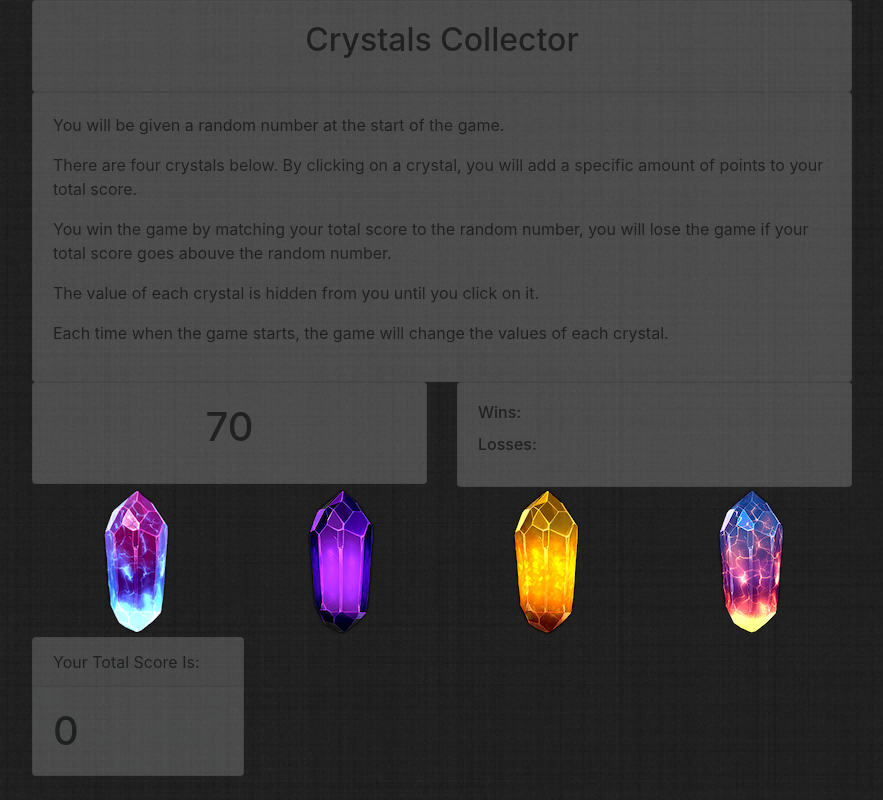
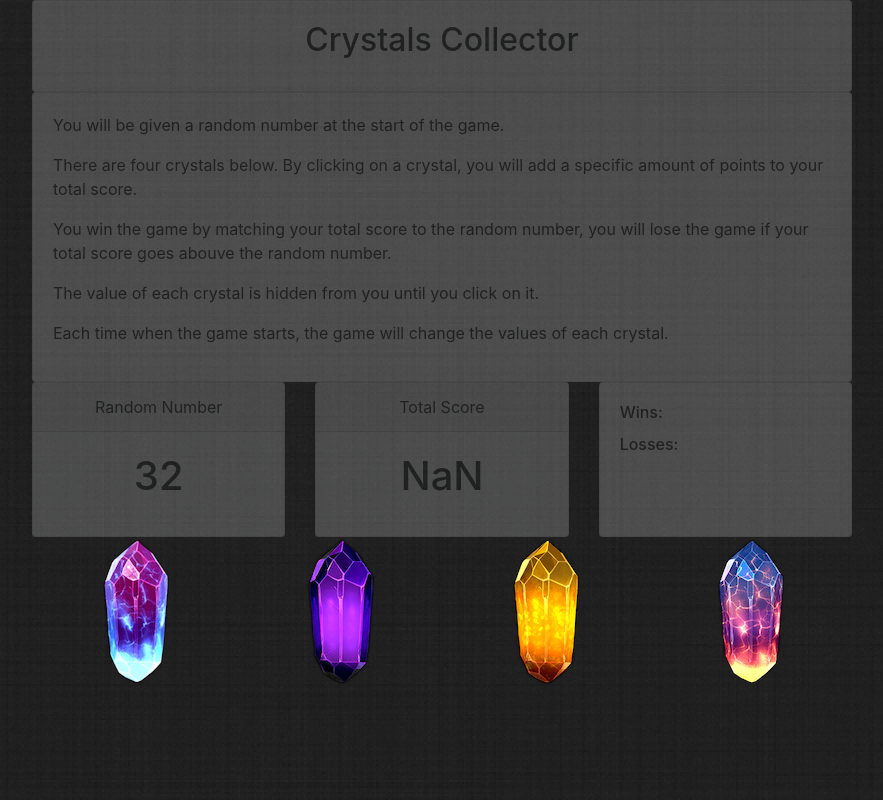
Before and after one commit to BraveOstrich/unit-4-game, a plain HTML site: page index.html in a window 1280 px wide. Shown: the whole page, without its empty margins (198-1081 px from the left). Drawn offline with nearby package versions, Linux system fonts and the light colour scheme.

Commit message:
Partial functionality

```diff
--- a/assets/css/style.css
+++ b/assets/css/style.css
@@ -17,7 +17,7 @@ body {
 }
 
 .mb-3 {
-    width: 212px;
+    height: 100%;
 }
 
 /* .title-card {
--- a/assets/javascript/game.js
+++ b/assets/javascript/game.js
@@ -0,0 +1,81 @@
+
+// Random number variables
+var min = 19;
+var max = 120;
+var randomNumber;
+var totalScore = 0;
+var wins = 0;
+var losses = 0;
+var crystalNumberOne;
+var crystalNumberTwo;
+var crystalNumberThree;
+var crystalNumberFour;
+var pointsOne = 0;
+var pointsTwo = 0;
+var pointsThree = 0;
+var pointsFour = 0;
+var total1;
+var total2;
+var total3;
+var total4;
+
+$(document).ready(function() {
+    // Create the random number
+
+    function random (){
+
+        randomNumber = Math.floor(Math.random() * (max - min + 1)) + min;
+        console.log(randomNumber);
+        $("#random-number").append(randomNumber);
+    };
+
+    function setNumbers(){
+        crystalNumberOne = Math.floor(Math.random() * 12) + 1;
+        crystalNumberTwo = Math.floor(Math.random() * 12) + 1;
+        crystalNumberThree = Math.floor(Math.random() * 12) + 1;
+        crystalNumberFour = Math.floor(Math.random() * 12) + 1;
+        console.log(crystalNumberOne, crystalNumberTwo, crystalNumberThree, crystalNumberFour);
+    }
+
+
+    $("#crystal-1").click(function(){
+        pointsOne++;
+        total1 = crystalNumberOne * pointsOne;
+        console.log(total1);
+    });
+
+    $("#crystal-2").click(function(){
+        pointsTwo++;
+        total2 = crystalNumberTwo * pointsTwo;
+        console.log(total2);
+    });
+
+    $("#crystal-3").click(function(){
+        pointsThree++;
+        total3 = crystalNumberThree * pointsThree;
+        console.log(total3);
+    });
+
+    $("#crystal-4").click(function(){
+        pointsFour++;
+        total4 = crystalNumberFour * pointsFour;
+        console.log(total4);
+    });
+
+
+   // Scoring
+   function gameScore(){
+
+    totalScore = total1 + total2 + total3 + total4;
+    $("#total-score").text(totalScore);
+    console.log(totalScore);
+    };
+
+
+
+    random();
+    setNumbers();
+    gameScore();
+
+
+});
--- a/index.html
+++ b/index.html
@@ -6,8 +6,11 @@
     <meta http-equiv="X-UA-Compatible" content="ie=edge">
     <link rel="stylesheet" type="text/css" href="assets/css/reset.css">
     <link rel="stylesheet" href="https://stackpath.bootstrapcdn.com/bootstrap/4.3.1/css/bootstrap.min.css" integrity="sha384-ggOyR0iXCbMQv3Xipma34MD+dH/1fQ784/j6cY/iJTQUOhcWr7x9JvoRxT2MZw1T" crossorigin="anonymous">
-    <script src="https://stackpath.bootstrapcdn.com/bootstrap/4.3.1/js/bootstrap.min.js" integrity="sha384-JjSmVgyd0p3pXB1rRibZUAYoIIy6OrQ6VrjIEaFf/nJGzIxFDsf4x0xIM+B07jRM" crossorigin="anonymous"></script>
+    <!-- <script src="https://stackpath.bootstrapcdn.com/bootstrap/4.3.1/js/bootstrap.min.js"></script> -->
     <link rel="stylesheet" type="text/css" href="assets/css/style.css">
+    <script src="https://ajax.googleapis.com/ajax/libs/jquery/3.3.1/jquery.min.js"></script>
+    <script src="http://code.jquery.com/ui/1.9.2/jquery-ui.js"></script>
+    <script type="text/javascript" src="assets/javascript/game.js"></script>
     <title>Crystals Collector</title>
 </head>
 <body>
@@ -32,19 +35,28 @@
             <p>Each time when the game starts, the game will change the values of each crystal.</p>
         </div>
         </div>
-        <div class="row row-1">
-            <div class="col-sm-6">
-                <div class="card">
+        <div class="row row-1 number-row">
+            <div class="col-sm-4">
+                <div class="card bg-light text-center mb-3 d-flex">
+                    <div class="card-header">Random Number</div>
                     <div class="card-body">
-                        <h1 class="card-title text-center">70</h1>
+                        <h1 id="random-number" class="card-text"></h1>
                     </div>
                 </div>
             </div>
-            <div class="col-sm-6">
-                <div class="card">
+            <div class="col-sm-4">
+                <div class="card bg-light text-center mb-3 d-flex">
+                    <div class="card-header">Total Score</div>
+                    <div class="card-body">
+                        <h1 id="total-score" class="card-text">0</h1>
+                    </div>
+                </div>
+            </div>
+            <div class="col-sm-4">
+                <div class="card mb-3 d-flex">
                     <div class="card-body">
                         <h6 class="card-title text-left">Wins:</h6>
-                        <h6 class="card-title text-left">Losses:</h6>
+                        <h6 class="card-title text-left vcenter">Losses:</h6>
                     </div>
                 </div>
             </div>
@@ -53,36 +65,31 @@
             <div class="image-box">
                 <div class="row row-2">
                     <div class="col-sm-3">
-                        <img src="assets/images/crystal1.png" class="img-responsive mx-auto d-block" alt="Crystal">
+                        <img src="assets/images/crystal1.png" id="crystal-1" class="img-responsive mx-auto d-block crystal" alt="Crystal">
                     </div>
                     <div class="col-sm-3">
-                        <img src="assets/images/crystal2.png" class="img-responsive mx-auto d-block" alt="Crystal">
+                        <img src="assets/images/crystal2.png" id="crystal-2" class="img-responsive mx-auto d-block crystal" alt="Crystal">
                     </div>
                     <div class="col-sm-3">
-                        <img src="assets/images/crystal3.png" class="img-responsive mx-auto d-block" alt="Crystal">
+                        <img src="assets/images/crystal3.png" id="crystal-3" class="img-responsive mx-auto d-block crystal" alt="Crystal">
                     </div>
                     <div class="col-sm-3">
-                        <img src="assets/images/crystal4.png" class="img-responsive mx-auto d-block" alt="Crystal">
+                        <img src="assets/images/crystal4.png" id="crystal-4" class="img-responsive mx-auto d-block crystal" alt="Crystal">
                     </div>
                 </div>
             </div>
+    </div>
 
-            <!-- <div class="card" style="width: 18rem;">
-                    <ul class="list-group list-group-flush">
-                        <li class="list-group-item">Your Total Score Is:</li>
-                    </ul>
-                    <div class="card-body">
-                      <h1 class="card-title">0</h1>
-                    </div>
-                  </div> -->
 
-            <div class="card bg-light mb-3">
-                <div class="card-header">Your Total Score Is:</div>
-                <div class="card-body">
-                    <h1 class="card-text">0</h1>
-                </div>
-            </div>
 
-    </div>
+
+
+
+
+
+
+
+
+
 </body>
 </html>
```
